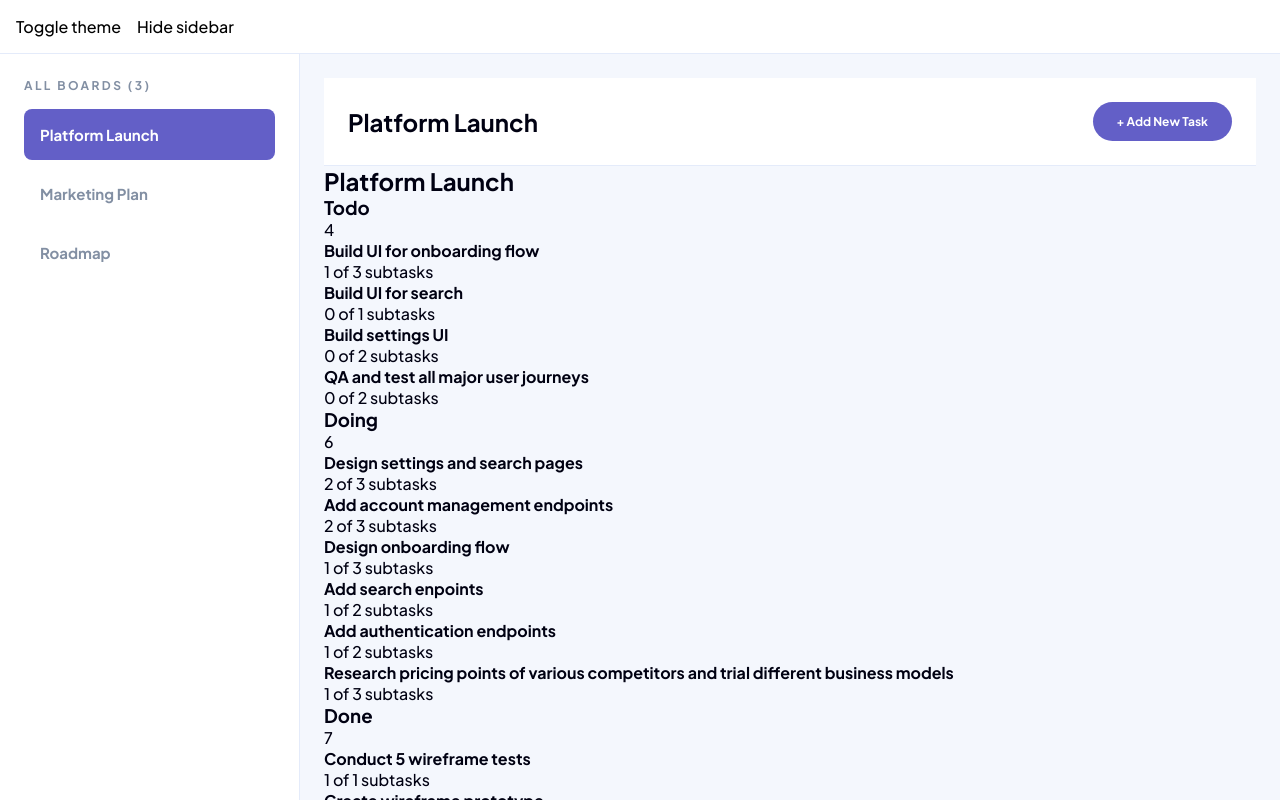
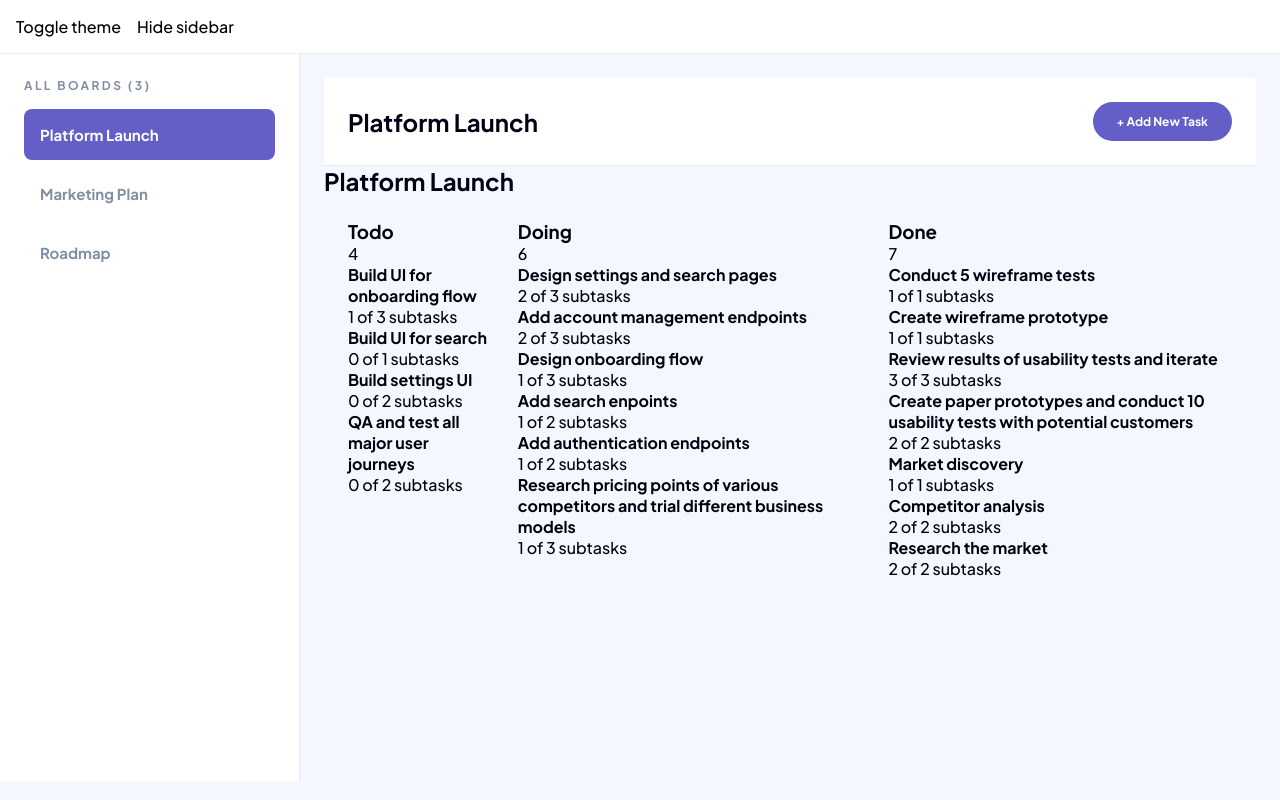
Before and after one commit to varisDogukan/kanban-task-management, a React (Vite) app: page / in a window 1280 px wide. Shown: the top 800 px of the page. Built offline with nearby package versions, Linux system fonts and the light colour scheme.

Commit message:
style: add initial horizontal board page layout

```diff
--- /dev/null
+++ b/src/features/boards/components/BoardPage.module.scss
@@ -0,0 +1,11 @@
+.root {
+  height: 100%;
+}
+
+.columns {
+  display: flex;
+  gap: var(--space-300);
+  align-items: flex-start;
+  overflow-x: auto;
+  padding: var(--space-300);
+}
--- a/src/features/boards/components/BoardPage.tsx
+++ b/src/features/boards/components/BoardPage.tsx
@@ -1,5 +1,7 @@
+import BoardColumn from "./BoardColumn";
+import styles from "./BoardPage.module.scss";
 import EmptyBoardState from "./EmptyBoardState";
-import BoardColumn from "./BoardColumn";
+
 import type { Board } from "../types/board.types";
 
 type BoardPageProps = {
@@ -16,10 +18,11 @@ export default function BoardPage({ board }: BoardPageProps) {
       role='tabpanel'
       id={`panel-${board.id}`}
       aria-labelledby={`tab-${board.id}`}
+      className={styles.root}
     >
       <h2>{board.name}</h2>
 
-      <div>
+      <div className={styles.columns}>
         {board.columns.map((column) => (
           <BoardColumn key={column.id} column={column} />
         ))}
```
